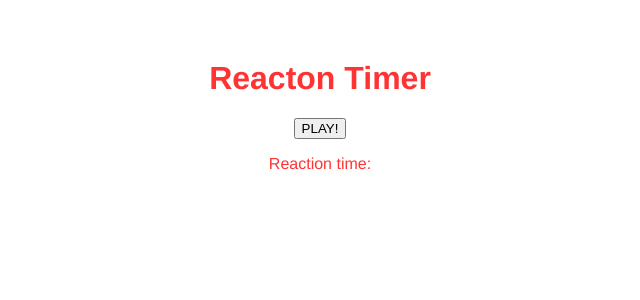
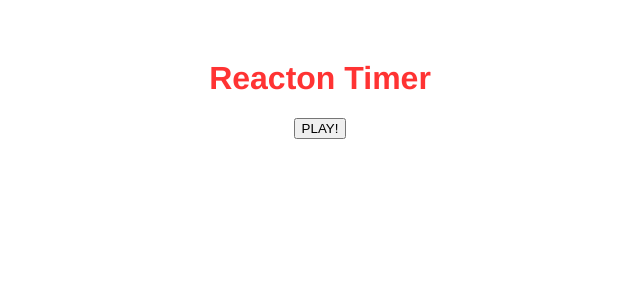
Before and after one commit to bogdanterzea/reaction_time, a Vue app: page / in a window 1280 px wide. Shown: the top 300 px of the page, without its empty margins (320-960 px from the left). Built offline with nearby package versions, Linux system fonts and the light colour scheme.

Commit message:
Don't show the results all the time

```diff
--- a/src/App.vue
+++ b/src/App.vue
@@ -2,7 +2,7 @@
   <h1>Reacton Timer</h1>
   <button @click="start" :disabled="isPlaying">PLAY!</button>
   <Block v-if="isPlaying" :delay="delay" @endGame="endGame"/>
-  <p>Reaction time: {{ score }}</p>
+  <p v-if="showResults">Reaction time: {{ score }}</p>
 </template>
 
 <script>
@@ -15,7 +15,8 @@
     return {
       isPlaying: false,
       delay: null,
-      score: null
+      score: null,
+      showResults: false
     }
   },
   name: 'App',
@@ -23,11 +24,13 @@
     start() {
       this.delay = 2000 + Math.random() * 5000
       this.isPlaying = true
+      this.showResults = false
     },
     endGame(reactionTime) {
       this.score = reactionTime
       this.isPlaying = false
       console.log(this.score);
+      this.showResults = true
     }
   }
 }
```
